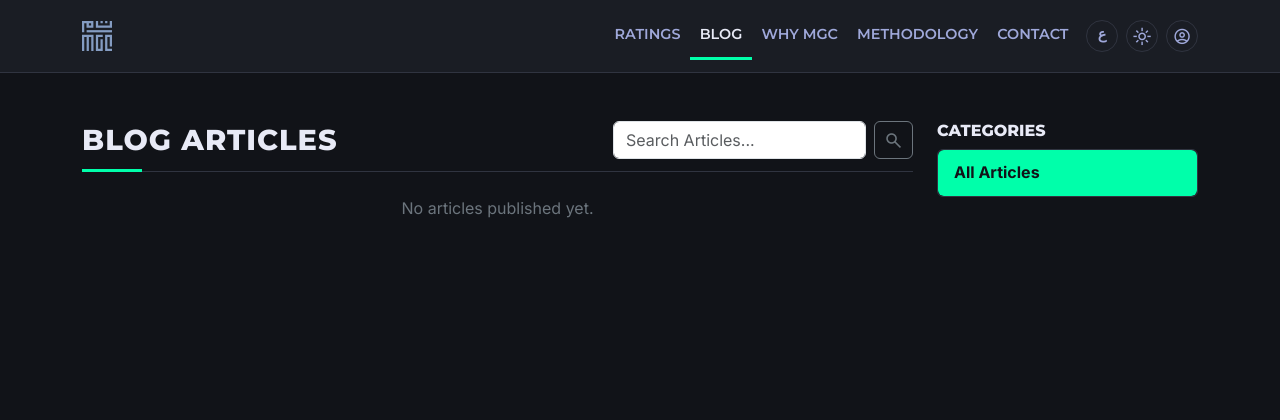
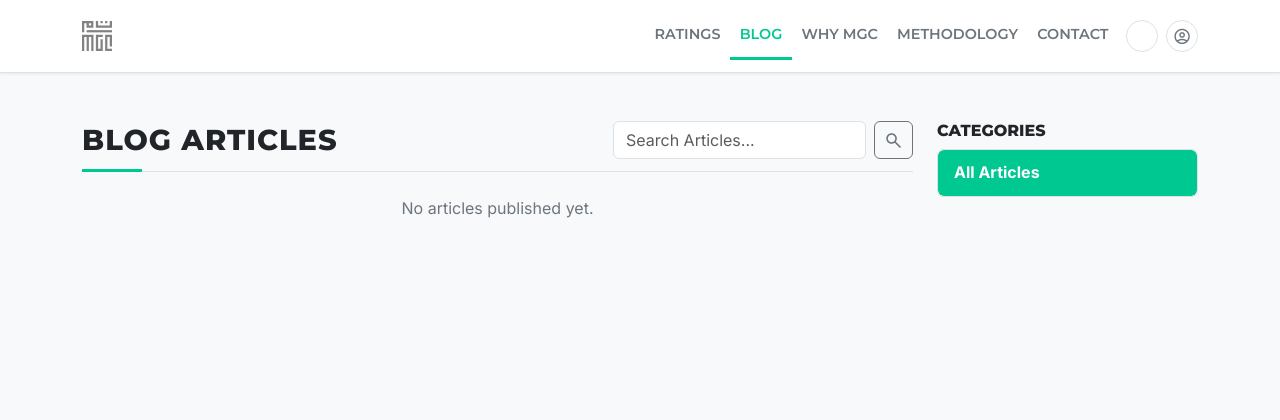
Before and after one commit to AhmedBenlakhdhar/IEGS, a Django app: page /en/articles/ in a window 1280 px wide. Shown: the top 420 px of the page. Run offline with Django 5.2, Linux system fonts and the light colour scheme; data that the repository does not hold is empty; some libraries are stand-ins or nearby versions.

Commit message:
Disabled theme toggle in base

```diff
--- a/templates/base.html
+++ b/templates/base.html
@@ -46,7 +46,7 @@
                   <li class="nav-item"><a class="nav-link {% if request.resolver_match.url_name == 'methodology' %}active{% endif %}" href="{% url 'ratings:methodology' %}">{% translate "Methodology" %}</a></li>
                   <li class="nav-item"><a class="nav-link {% if request.resolver_match.url_name == 'contact' %}active{% endif %}" href="{% url 'ratings:contact' %}">{% translate "Contact" %}</a></li>
                   <li class="nav-item nav-icon"><button id="language-toggle" class="language-toggle-button" type="button"><span id="language-toggle-text"></span></button><form id="lang-form-ar" action="{% url 'set_language' %}" method="post" style="display: none;">{% csrf_token %}<input name="next" type="hidden" value="{{ request.get_full_path }}"><input name="language" type="hidden" value="ar"></form><form id="lang-form-en" action="{% url 'set_language' %}" method="post" style="display: none;">{% csrf_token %}<input name="next" type="hidden" value="{{ request.get_full_path }}"><input name="language" type="hidden" value="en"></form></li>
-				          <li class="nav-item nav-icon"><button id="theme-toggle" class="theme-toggle-button" title="{% translate 'Toggle light/dark theme' %}"><span class="material-symbols-outlined"></span></button></li>
+				          <!-- <li class="nav-item nav-icon"><button id="theme-toggle" class="theme-toggle-button" title="{% translate 'Toggle light/dark theme' %}"><span class="material-symbols-outlined"></span></button></li> -->
                   <li class="nav-item nav-icon dropdown">
                     <a class="user-button material-symbols-outlined {% if request.path|slice:':6' == '/admin' or request.path|slice:':9' == '/accounts' %}active{% endif %}" href="#" id="accountDropdown" role="button" data-bs-toggle="dropdown" aria-expanded="false" title="{% translate 'Account' %}"><span class="material-symbols-outlined" style="vertical-align: middle;">account_circle</span></a>
                     <ul class="dropdown-menu dropdown-menu-dark dropdown-menu-end border-color pt-0" aria-labelledby="accountDropdown">
```
